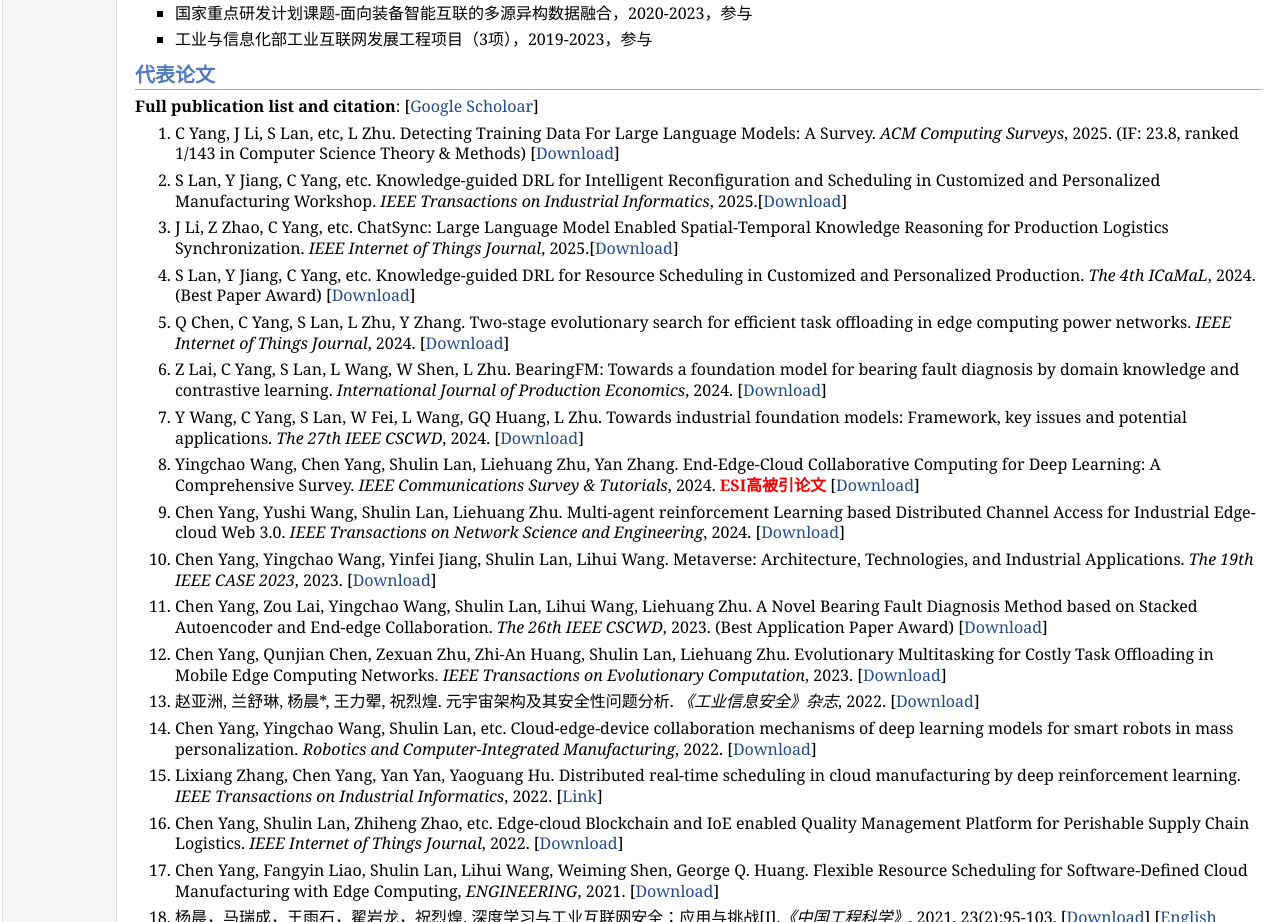
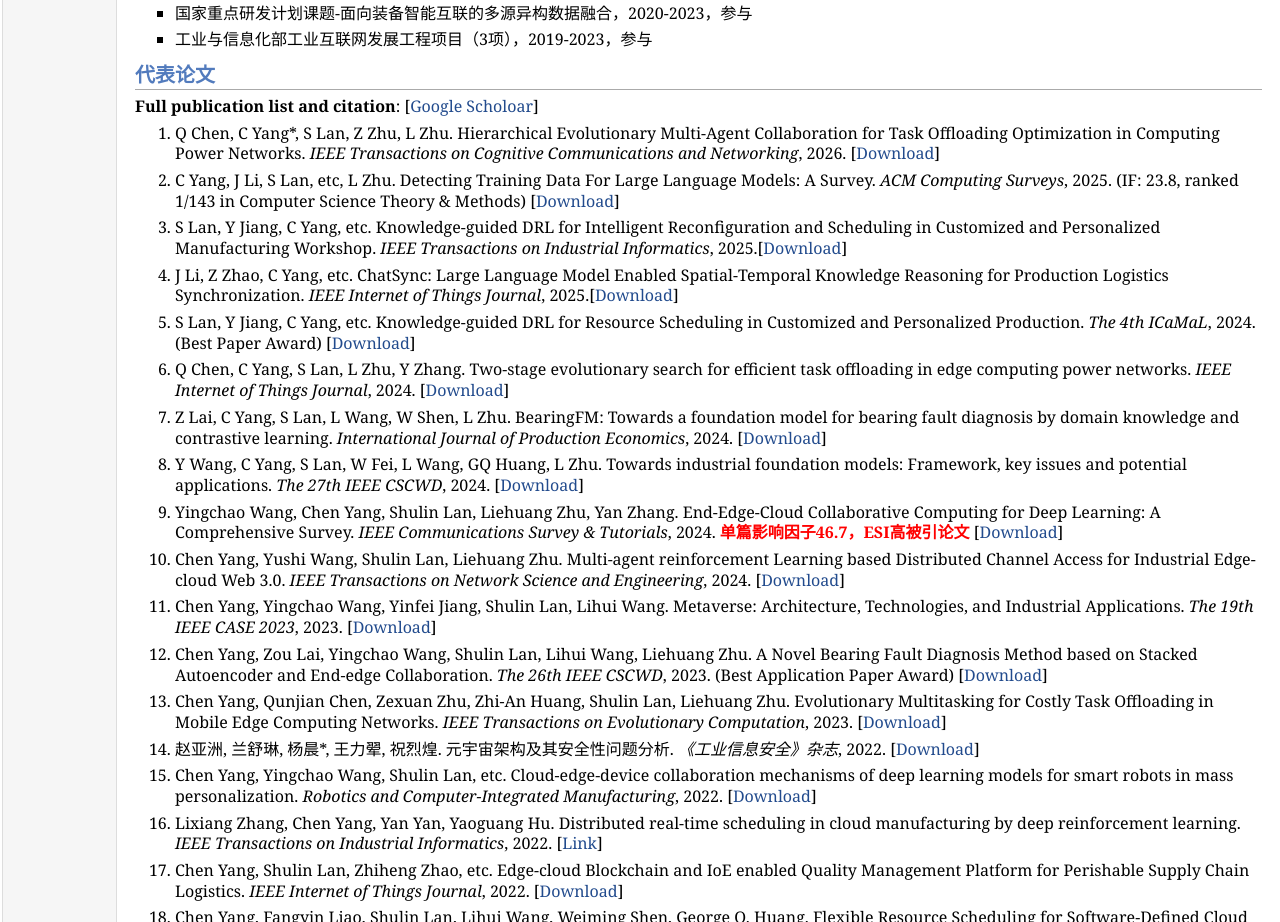
Before and after one commit to cyang3993/cyang3993.github.io, a plain HTML site: page index.html in a window 1280 px wide. Shown: the part 1443-2365 px from the top of the page. Drawn offline with Linux system fonts and the light colour scheme.

Commit message:
Update index.html

```diff
--- a/index.html
+++ b/index.html
@@ -136,6 +136,8 @@ E-mail: <a href="mailto:yangchen666@bit.edu.cn">firstname_lastname@bit.edu.cn</a
 <p><b>Full publication list and citation</b>:  [<a href="https://scholar.google.com.hk/citations?user=JVQRXBcAAAAJ&hl=en">Google Scholoar</a>]</p>
 
 <ol>
+<li><p>Q Chen, C Yang*, S Lan, Z Zhu, L Zhu. Hierarchical Evolutionary Multi-Agent Collaboration for Task Offloading Optimization in Computing Power Networks. <i>IEEE Transactions on Cognitive Communications and Networking</i>, 2026. [<a href="./files/tccn_Offloading-26.pdf">Download</a>]</p>
+</li>
 <li><p>C Yang, J Li, S Lan, etc, L Zhu. Detecting Training Data For Large Language Models: A Survey. <i>ACM Computing Surveys</i>, 2025. (IF: 23.8, ranked 1/143 in Computer Science Theory & Methods) [<a href="./files/DTD_LLM-25.pdf">Download</a>]</p>
 </li>
 <li><p>S Lan, Y Jiang, C Yang, etc. Knowledge-guided DRL for Intelligent Reconfiguration and Scheduling in Customized and Personalized Manufacturing Workshop. <i>IEEE Transactions on Industrial Informatics</i>, 2025.[<a href="./files/KGDRL_TII-25.pdf">Download</a>]</p>
@@ -150,7 +152,7 @@ E-mail: <a href="mailto:yangchen666@bit.edu.cn">firstname_lastname@bit.edu.cn</a
 </li>
 <li><p>Y Wang, C Yang, S Lan, W Fei, L Wang, GQ Huang, L Zhu. Towards industrial foundation models: Framework, key issues and potential applications. <i>The 27th IEEE CSCWD</i>, 2024. [<a href="./files/2024_ind_FM.pdf">Download</a>]</p>
 </li>
-<li><p>Yingchao Wang, Chen Yang, Shulin Lan, Liehuang Zhu, Yan Zhang. End-Edge-Cloud Collaborative Computing for Deep Learning: A Comprehensive Survey. <i>IEEE Communications Survey & Tutorials</i>, 2024. <b style="font-weight: bold; color: red;">ESI高被引论文</b> [<a href="./files/2024IEEE_end_edge_cloud_survey.pdf">Download</a>]</p>
+<li><p>Yingchao Wang, Chen Yang, Shulin Lan, Liehuang Zhu, Yan Zhang. End-Edge-Cloud Collaborative Computing for Deep Learning: A Comprehensive Survey. <i>IEEE Communications Survey & Tutorials</i>, 2024. <b style="font-weight: bold; color: red;">单篇影响因子46.7，ESI高被引论文</b> [<a href="./files/2024IEEE_end_edge_cloud_survey.pdf">Download</a>]</p>
 </li>
 <li><p>Chen Yang, Yushi Wang, Shulin Lan, Liehuang Zhu. Multi-agent reinforcement Learning based Distributed Channel Access for Industrial Edge-cloud Web 3.0. <i>IEEE Transactions on Network Science and Engineering</i>, 2024. [<a href="./files/2024IEEE_channel_access.pdf">Download</a>]</p>
 </li>
```
